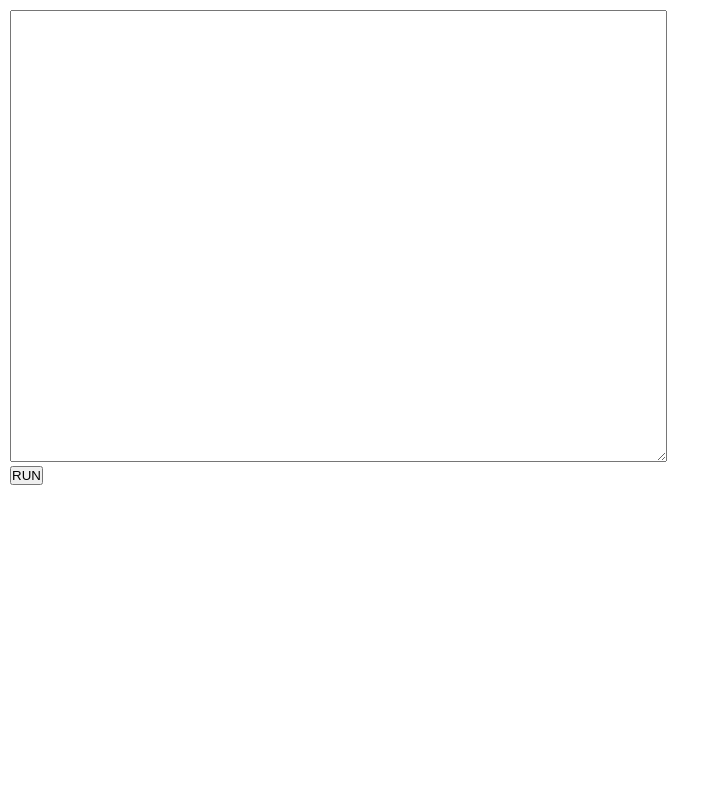
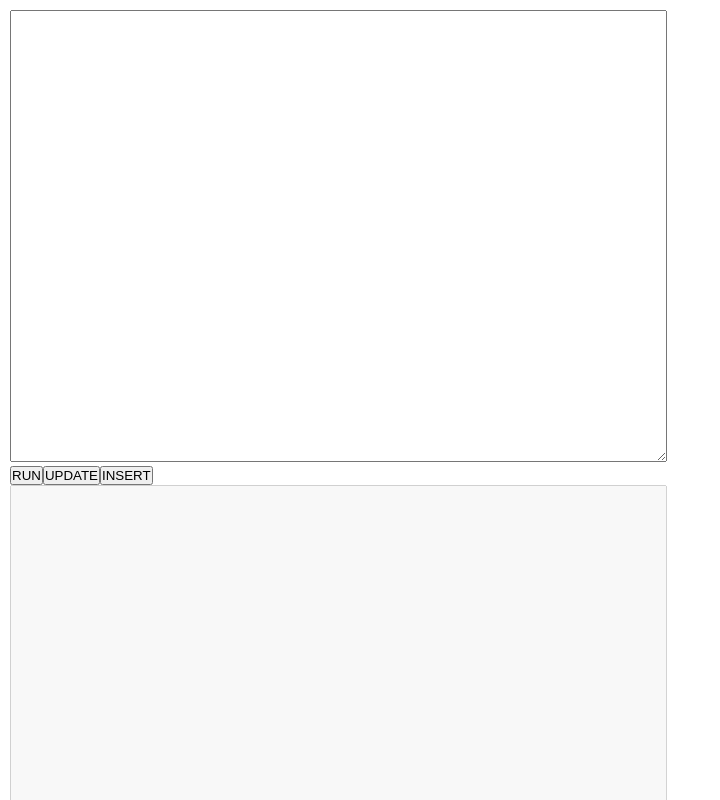
Before and after one commit to skennel2/react_no_cra, a React app: page / in a window 1280 px wide. Shown: the top 800 px of the page, without its empty margins (0-720 px from the left). Built offline with nearby package versions, Linux system fonts and the light colour scheme.

Commit message:
update util

```diff
--- a/src/SqlProcessor.tsx
+++ b/src/SqlProcessor.tsx
@@ -4,10 +4,14 @@ interface SqlProcessorProps {
 
 }
 
+interface SqlItem {
+    original: string, camelCase: string, javaField: string, mybatisVariable: string, mybatisModelVariable: string
+}
+
 export default (props: SqlProcessorProps) => {
     const [value, setValue] = useState('');
-    const [columnData, setColumnData] = useState<{ original: string, camelCase: string, javaField: string }[]>([]);
-
+    const [columnData, setColumnData] = useState<SqlItem[]>([]);
+    const [result, setResult] = useState<string>('');
     return (
         <div style={{
             padding: '10px'
@@ -30,19 +34,54 @@ export default (props: SqlProcessorProps) => {
                         const original = item;
                         const camelCase = toUnderscoreToCamelCase(original);
                         const javaField = decorateValueToJavaField(camelCase);
+                        const mybatisVar = toMyBatisVariable(camelCase);
+                        const mybatisModelVariable = toMyBatisModelVariable(camelCase);
                         return {
                             original: original,
                             camelCase: camelCase,
-                            javaField: javaField
+                            javaField: javaField,
+                            mybatisVariable: mybatisVar,
+                            mybatisModelVariable: mybatisModelVariable
                         }
                     });
 
                 setColumnData(columns);
             }}>RUN</button>
+
+            <button onClick={() => {
+                let result = '';
+                columnData.forEach((item) => {
+                    result += item.original + ' = ' + item.mybatisVariable + ',' + '\r'
+                })
+
+                setResult(result)
+            }}>
+                UPDATE
+            </button>
+            <button onClick={() => {
+                let result = '(';
+                columnData.forEach((item, index) => {
+                    result += item.original + ', ';
+                    if(index > 0 && index % 4 === 0) {
+                        result += '\r'
+                    }
+                })
+                result += ') VALUES ('
+
+                columnData.forEach((item, index) => {
+                    result += item.mybatisModelVariable + ', '
+
+                    if(index > 0 && index % 4 === 0) {
+                        result += '\r'
+                    }
+                })
+
+                setResult(result)
+            }}>
+                INSERT
+            </button>
             <div>
-                {
-                    columnData.map((item, index) => <div key={index}>{item.javaField}</div>)
-                }
+                <textarea cols={80} rows={30} value={result} disabled={true}/>
             </div>
         </div>
     )
@@ -57,6 +96,10 @@ export default (props: SqlProcessorProps) => {
 
 function toMyBatisVariable(camelCase: string) {
     return '#{' + camelCase + '}';
+}
+
+function toMyBatisModelVariable(camelCase: string) {
+    return '#{model.' + camelCase + '}';
 }
 
 function decorateValueToJavaField(camelCaseValue: string, type: string = 'String') {
```
